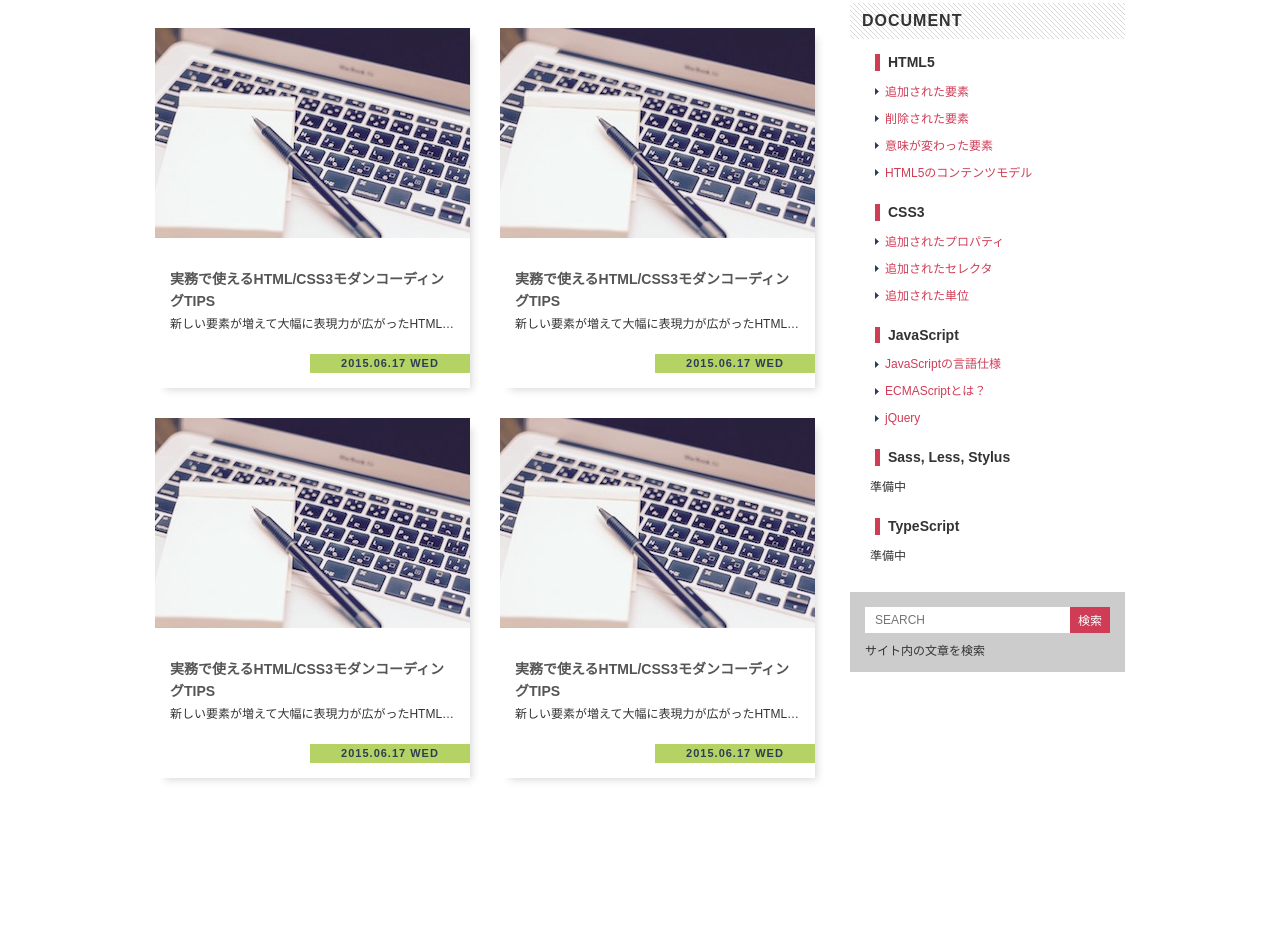
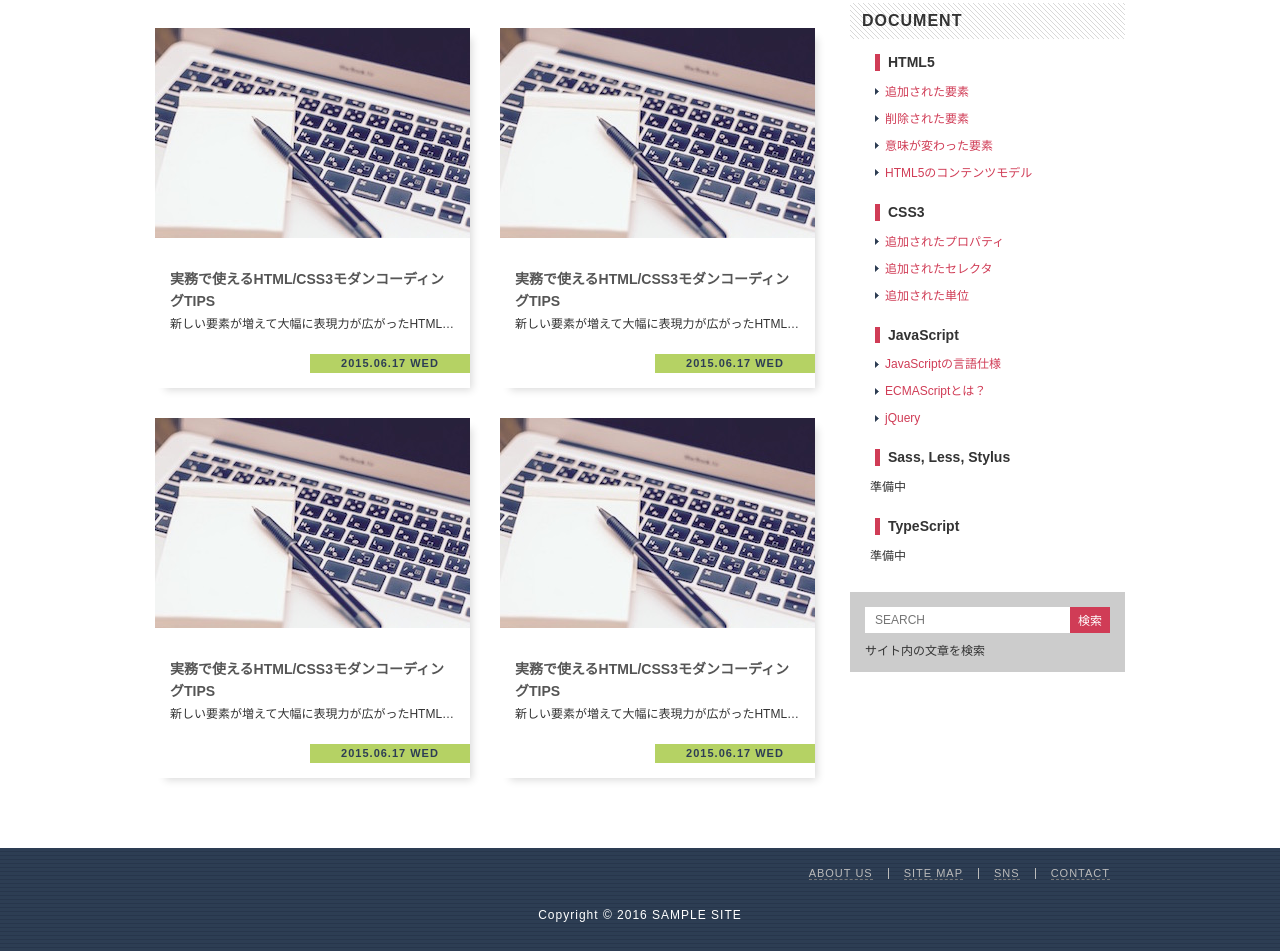
Before and after one commit to bassaer/standard-layout, a plain HTML site: page index.html in a window 1280 px wide. Shown: the part 722-1673 px from the top of the page. Before the commit the page ends 1570 px from the top, so only its background shows below. Drawn offline with Linux system fonts and the light colour scheme.

Commit message:
Finish standard layout

```diff
--- a/css/style.css
+++ b/css/style.css
@@ -450,9 +450,44 @@ a:link, a:visited, a:hover, a:active {
 
 .footer {
 	width: 100%;
+	padding: 20px 0 30px;
+	background: #2d3d54 url('../images/bg-footer.gif');
+	color: #fff;
 }
 
+.horizontal-list {
+	width: 970px;
+	margin: 0 auto;
+	text-align: right;
+	font-size: 0;
+}
 
+.horizontal-list .horizontal-item {
+	display: inline-block;
+	padding: 0 15px;
+	letter-spacing: 1px;
+}
+
+.horizontal-list .horizontal-item + .horizontal-item {
+	border-left: 1px solid #bbb;
+}
+
+.horizontal-list .horizontal-item a {
+	border-bottom: 1px dashed #777;
+	color: #bbb;
+	font-size: 1.1rem;
+	transition: color 0.15s;
+}
+
+.horizontal-list .horizontal-item a:hover {
+	color: #ddd;
+}
+
+.copyright {
+	margin-top: 30px;
+	text-align: center;
+	letter-spacing: 1px;
+}
 
 
 /* Check
--- a/index.html
+++ b/index.html
@@ -201,7 +201,13 @@
 			</div>
 		</div>
 		<footer class="footer">
-
+			<ul class="horizontal-list">
+				<li class="horizontal-item"><a href="#">ABOUT US</a></li>
+				<li class="horizontal-item"><a href="#">SITE MAP</a></li>
+				<li class="horizontal-item"><a href="#">SNS</a></li>
+				<li class="horizontal-item"><a href="#">CONTACT</a></li>
+			</ul>
+			<p class="copyright">Copyright © 2016 SAMPLE SITE</p>
 		</footer>
 	</body>
 </html>
```
